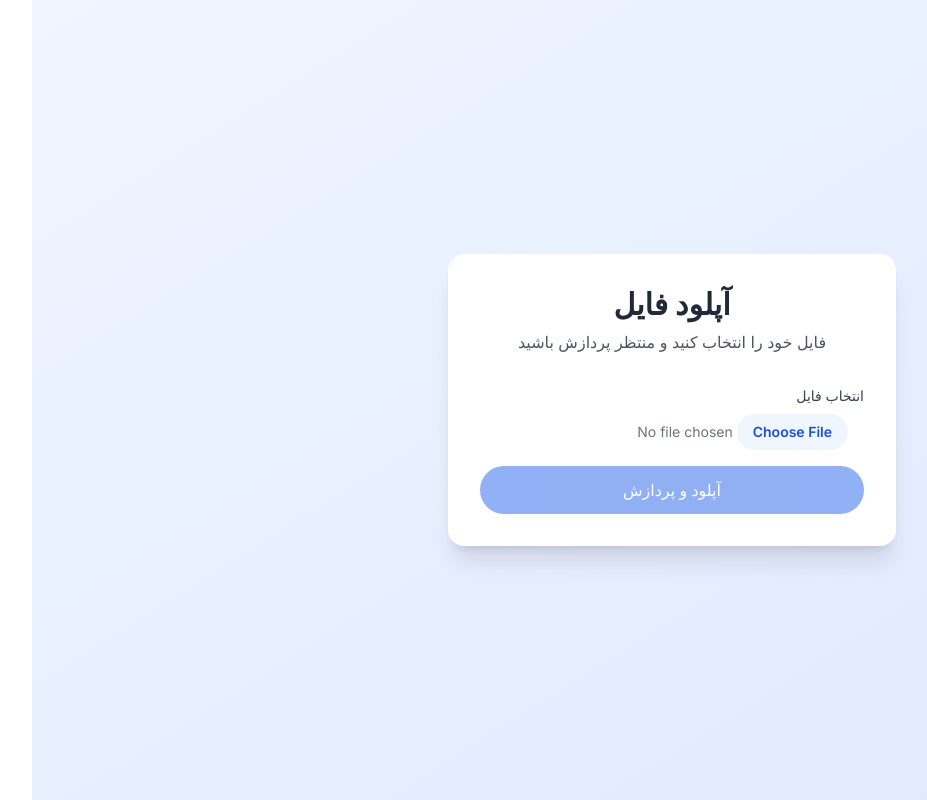
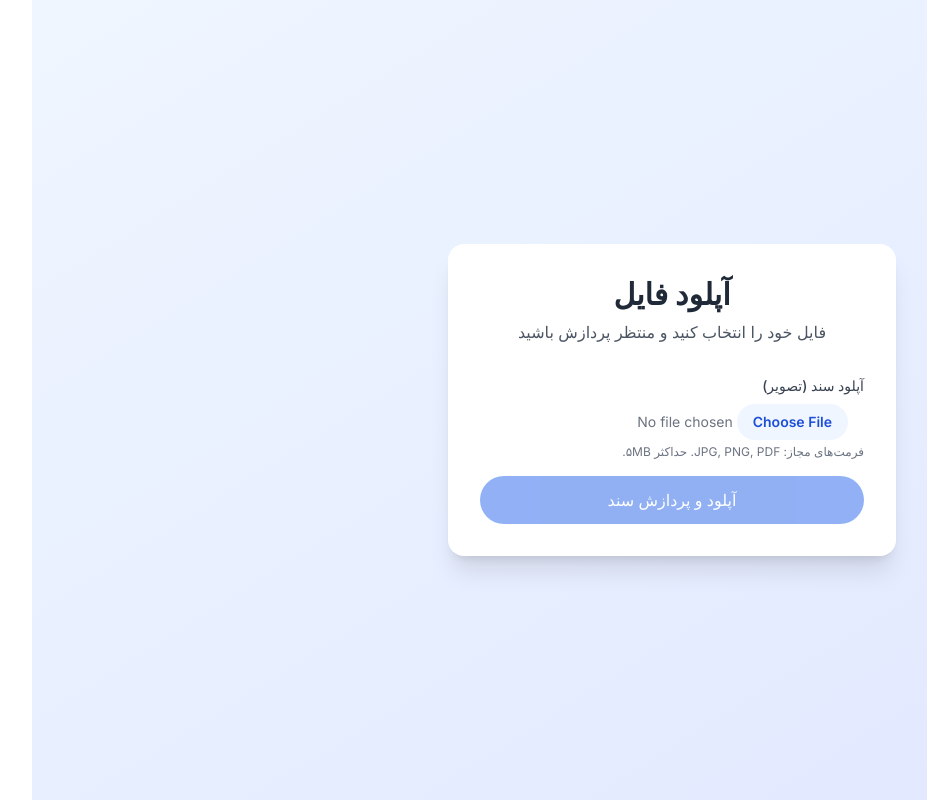
Before and after one commit to majid-ghanbari-dost/file-upload-n8n-app, a Next.js app: page / in a window 1280 px wide. Shown: the whole page, without its empty margins (46-973 px from the left). Built offline with nearby package versions, Linux system fonts and the light colour scheme.

Commit message:
Refactor UploadForm component for better UX
Updated text labels and error messages for clarity. Adjusted polling interval and timeout duration.

```diff
--- a/app/components/UploadForm.tsx
+++ b/app/components/UploadForm.tsx
@@ -31,7 +31,6 @@ export default function UploadForm() {
 
       if (data.ok && data.jobId) {
         setJobId(data.jobId);
-        // شروع polling برای نتیجه
         pollResult(data.jobId);
       } else {
         setError(data.error || 'خطا در آپلود');
@@ -53,16 +52,15 @@ export default function UploadForm() {
           setResult({ url: data.url });
           clearInterval(interval);
         } else if (data.status === 'failed') {
-          setError('پردازش ناموفق بود');
+          setError('پردازش ناموفق');
           clearInterval(interval);
         }
       } catch (err) {
         // ادامه می‌دیم
       }
-    }, 2000);
+    }, 5000); // هر ۵ ثانیه چک کن (برای پردازش طولانی)
 
-    // حداکثر 2 دقیقه
-    setTimeout(() => clearInterval(interval), 120000);
+    setTimeout(() => clearInterval(interval), 600000); // ۱۰ دقیقه timeout
   };
 
   return (
@@ -70,47 +68,50 @@ export default function UploadForm() {
       <form onSubmit={handleSubmit} className="space-y-4">
         <div>
           <label className="block text-sm font-medium text-gray-700 mb-2">
-            انتخاب فایل
+            آپلود سند (تصویر)
           </label>
           <input
             type="file"
+            accept="image/*"
             onChange={(e) => setFile(e.target.files?.[0] || null)}
             className="block w-full text-sm text-gray-500 file:mr-4 file:py-2 file:px-4 file:rounded-full file:border-0 file:text-sm file:font-semibold file:bg-blue-50 file:text-blue-700 hover:file:bg-blue-100"
             disabled={uploading}
           />
+          <p className="text-xs text-gray-500 mt-1">فرمت‌های مجاز: JPG, PNG, PDF. حداکثر ۵MB.</p>
         </div>
         <button
           type="submit"
           disabled={!file || uploading}
-          className="w-full bg-blue-600 text-white py-3 rounded-full font-medium hover:bg-blue-700 transition disabled:opacity-50 disabled:cursor-not-allowed"
+          className="w-full bg-blue-600 text-white py-3 rounded-full font-medium hover:bg-blue-700 transition disabled:opacity-50"
         >
-          {uploading ? 'در حال آپلود...' : 'آپلود و پردازش'}
+          {uploading ? 'در حال ارسال به n8n...' : 'آپلود و پردازش سند'}
         </button>
       </form>
 
       {uploading && (
         <div className="text-center">
           <div className="inline-block animate-spin rounded-full h-8 w-8 border-b-2 border-blue-600"></div>
-          <p className="mt-2 text-sm text-gray-600">در حال ارسال به n8n...</p>
+          <p className="mt-2 text-sm text-gray-600">ارسال به n8n و پردازش AI (تا ۱۰ دقیقه طول می‌کشه)...</p>
         </div>
       )}
 
       {jobId && !result && !uploading && (
         <p className="text-center text-sm text-gray-600">
-          در حال پردازش... (job: {jobId})
+          در حال پردازش... (job: {jobId.slice(0, 8)}...)
+          <br /> (OCR → AI → تولید Word)
         </p>
       )}
 
       {result && (
         <div className="bg-green-50 border border-green-200 rounded-lg p-4 text-center">
-          <p className="text-green-800 font-medium mb-2">آپلود و پردازش موفق!</p>
+          <p className="text-green-800 font-medium mb-2">پردازش موفق! فایل Word آماده است.</p>
           <a
             href={result.url}
             target="_blank"
             rel="noopener noreferrer"
             className="inline-block bg-green-600 text-white px-4 py-2 rounded-full text-sm hover:bg-green-700 transition"
           >
-            دانلود فایل
+            دانلود فایل Word
           </a>
         </div>
       )}
```
